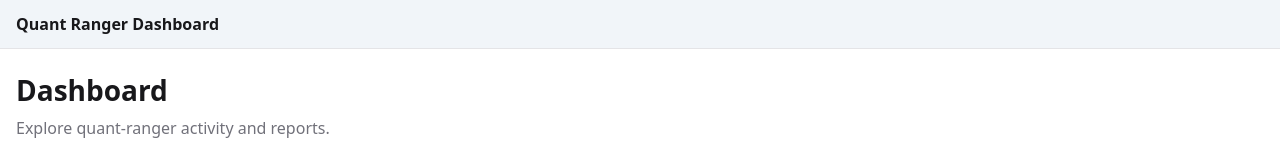
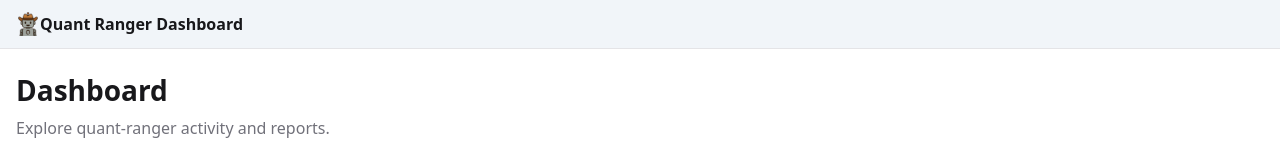
Before and after one commit to Quantco/quant-ranger, a React (Vite) app in the folder frontend/: page / in a window 1280 px wide. Shown: the top 160 px of the page. Built offline with nearby package versions, Linux system fonts and the light colour scheme.

Commit message:
Add bot logo to site navigation

```diff
--- a/frontend/src/styles.css
+++ b/frontend/src/styles.css
@@ -34,8 +34,19 @@ body {
 }
 
 .site-title {
+  display: inline-flex;
+  gap: var(--space-2);
+  align-items: center;
   color: var(--color-foreground);
   font-weight: 700;
+}
+
+.site-title::before {
+  width: 1.5rem;
+  height: 1.5rem;
+  flex: none;
+  background: url("../favicon.png") center / contain no-repeat;
+  content: "";
 }
 
 main {
```
